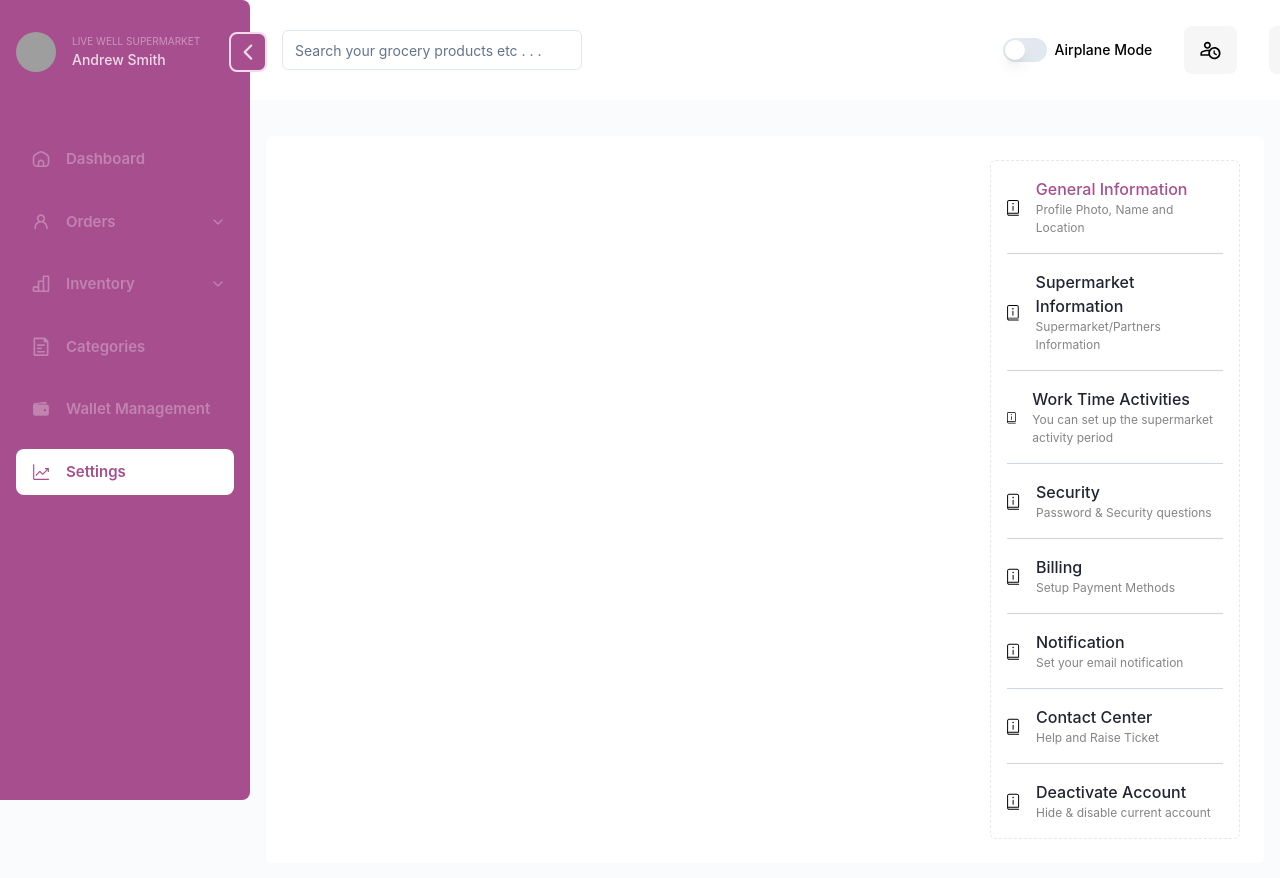
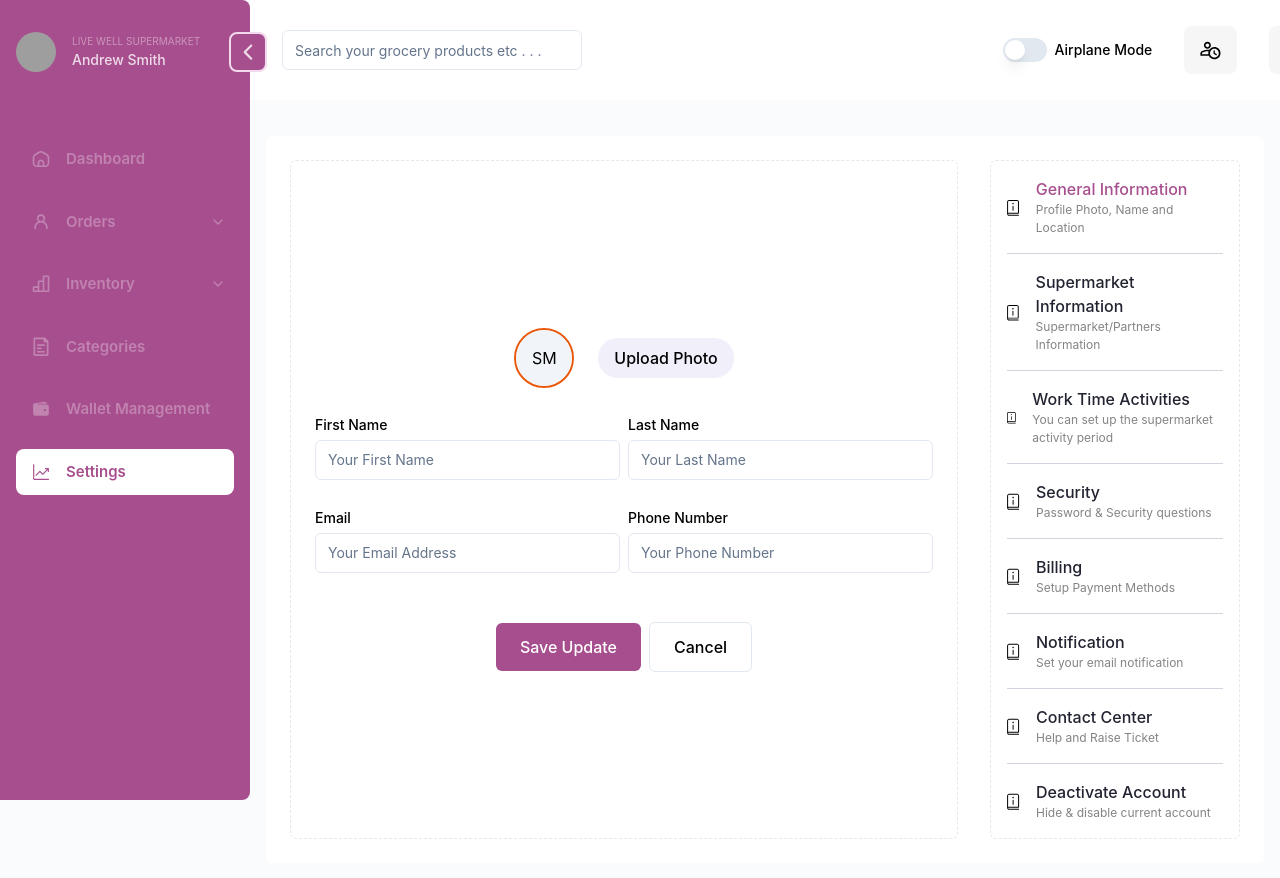
Before and after one commit to Ocuppy/occupyWeb, a Next.js app: page /dashboard/settings in a window 1280 px wide. Shown: the top 878 px of the page. Built offline with nearby package versions, Linux system fonts and the light colour scheme; grey boxes are pictures that could not be loaded.

Commit message:
move files into folders

```diff
--- a/src/pages/dashboard/index.tsx
+++ b/src/pages/dashboard/index.tsx
@@ -19,7 +19,7 @@ const Page: NextPageWithLayout = () => {
         </Button>
       </SpaceBetween>
 
-      <Flex className="h-[90%] justify-center">
+      <Flex className="justify-center">
         <NoSupermarkets />
       </Flex>
 
--- a/src/pages/dashboard/pending.tsx
+++ b/src/pages/dashboard/pending.tsx
@@ -10,7 +10,7 @@ import { ArrowRight } from "lucide-react";
 const Pending: NextPageWithLayout = () => {
   return (
     <div>
-      <div className="grid gap-4 grid-cols-[auto,1fr,1fr]">
+      <div className="grid gap-4 items-center grid-rows-auto md:grid-cols-[auto,1fr] lg:grid-cols-[auto,1fr,1fr]">
         {/* <GreetingsCard /> */}
         <WalletBalance />
 
--- a/src/pages/dashboard/settings/index.tsx
+++ b/src/pages/dashboard/settings/index.tsx
@@ -1,4 +1,5 @@
 import FormSteps from "@/components/dashboard/dashboard/FormSteps";
+import GeneralInformation from "@/components/dashboard/settings/GeneralInformation";
 import WorkTimeActivities from "@/components/dashboard/settings/WorkTimeActivities";
 import Flex from "@/components/shared/Flex";
 import { Form } from "@/components/ui/form";
@@ -9,6 +10,10 @@ import React, { useState } from "react";
 import { useForm } from "react-hook-form";
 
 const Index = () => {
+  const form = useForm<any>({
+    // resolver: zodResolver(schemas[activetab]),
+    defaultValues: {},
+  });
   const [currentStep, setCurrentStep] = useState(1);
   const defaultStep2Fields = [
     { label: "Days of Activities", name: "activityDays", options: daysOfWeek },
@@ -27,7 +32,7 @@ const Index = () => {
     {
       title: "General Information",
       desc: "Profile Photo, Name and Location",
-      component: <></>,
+      component: <GeneralInformation {...form} />,
     },
     {
       title: "Supermarket Information",
@@ -65,22 +70,19 @@ const Index = () => {
     },
   ];
 
-  const form = useForm<any>({
-    // resolver: zodResolver(schemas[activetab]),
-    defaultValues: {},
-  });
-
   const onSubmit = (data: any) => {
     console.log(data);
   };
   return (
     <div className="p-6 rounded-md h-full bg-white">
       <Flex className="items-start h-full gap-8">
-        <Form {...form}>
-          <form onSubmit={form.handleSubmit(onSubmit)} className="w-full">
-            <div>{stepState[currentStep - 1]?.component}</div>
-          </form>
-        </Form>
+        <div className="border w-full h-full border-dashed rounded-md p-6 flex justify-center items-center">
+          <Form {...form}>
+            <form onSubmit={form.handleSubmit(onSubmit)} className="w-full">
+              <div>{stepState[currentStep - 1]?.component}</div>
+            </form>
+          </Form>
+        </div>
         <FormSteps
           onClickElement={(val) => setCurrentStep(val)}
           currentStep={currentStep}
```
Also changed, not shown: src/pages/dashboard/orders/index.tsx (renamed from src/pages/orders/index.tsx), src/pages/dashboard/orders/ongoing.tsx (renamed from src/pages/orders/ongoing.tsx), src/pages/dashboard/orders/riders-assigning.tsx (renamed from src/pages/orders/riders-assigning.tsx).
